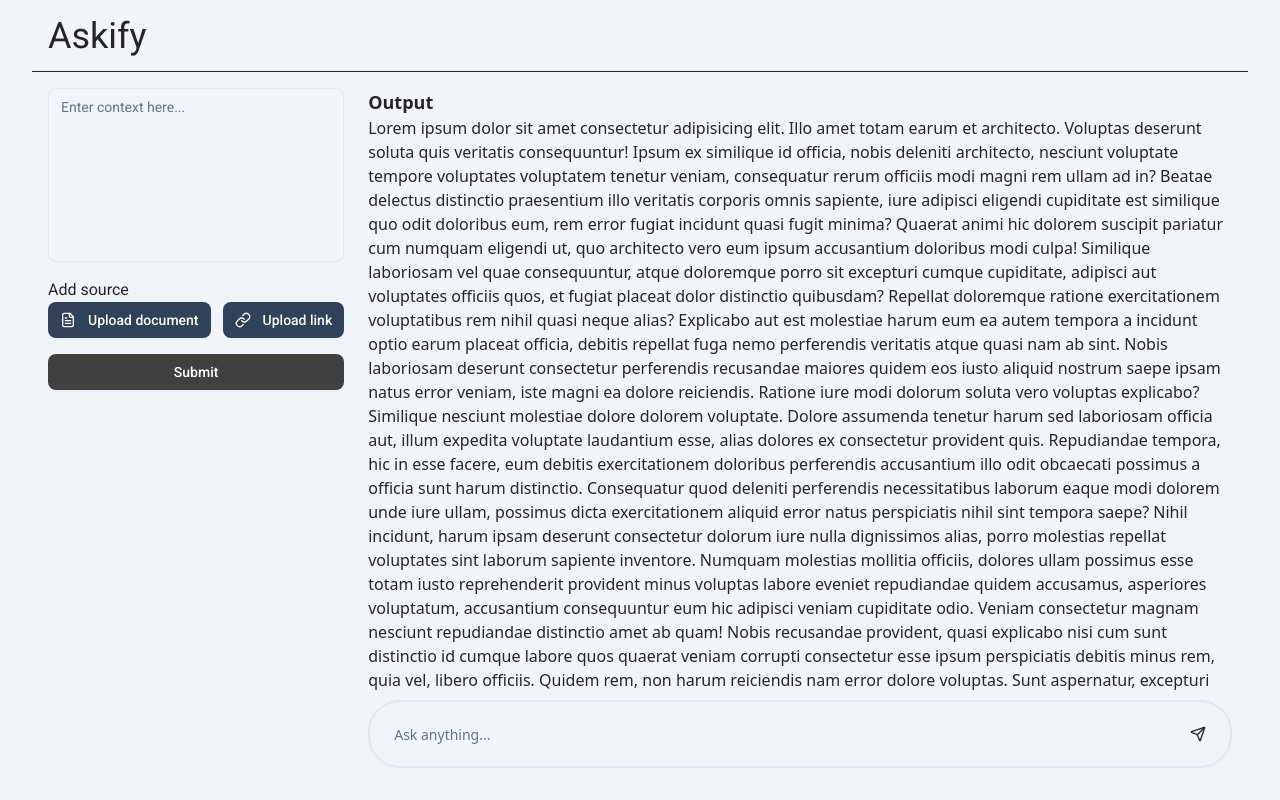
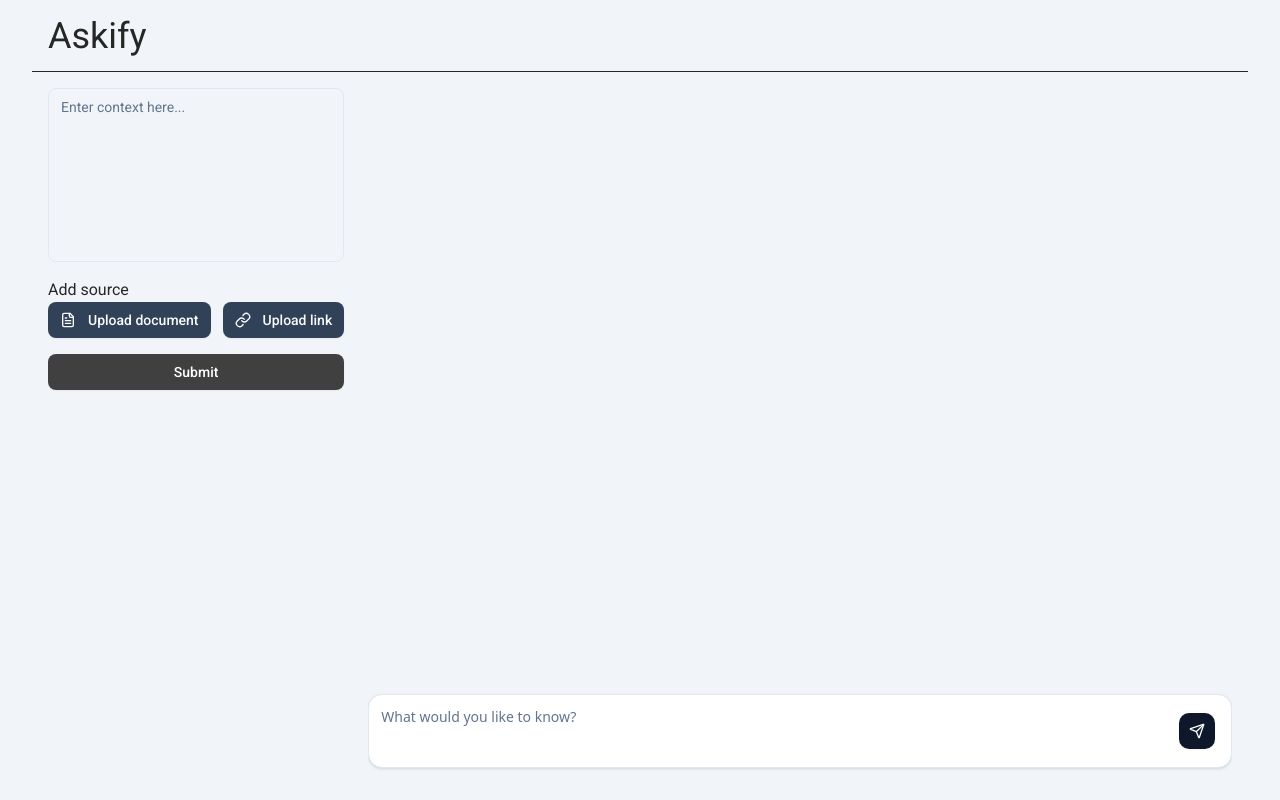
Before and after one commit to Manoj-Kumar-Munda/askify, a Next.js app: page / in a window 1280 px wide. Built offline with nearby package versions, Linux system fonts and the light colour scheme.

Commit message:
feat: integrated vercel ai-elements to the chat interface

```diff
--- a/app/api/chat/route.ts
+++ b/app/api/chat/route.ts
@@ -0,0 +1,78 @@
+import { OpenAIEmbeddings } from "@langchain/openai";
+import { QdrantVectorStore } from "@langchain/qdrant";
+import OpenAI from "openai";
+
+export async function POST(req: Request) {
+  try {
+    const client = new OpenAI({
+      apiKey: process.env.OPENAI_API_KEY,
+    });
+    const { message } = await req.json();
+    const embeddings = new OpenAIEmbeddings({
+      apiKey: process.env.OPENAI_API_KEY,
+      model: "text-embedding-3-large",
+    });
+
+    const vectorStore = await QdrantVectorStore.fromExistingCollection(
+      embeddings,
+      {
+        url: process.env.QDRANT_URL,
+        collectionName: "askify",
+      }
+    );
+
+    const vectorRetriever = vectorStore.asRetriever({
+      k: 3,
+    });
+
+    const relevantChunks = await vectorRetriever.invoke(message);
+
+    const SYSTEM_PROMPT = `You are a helpful assistant. Use the following context to answer the user's question.\n\nContext:\n${relevantChunks.join(
+      "\n"
+    )}\n\nUser's question:\n${message}\n\nAnswer:`;
+
+    const stream = await client.chat.completions.create({
+      model: "gpt-4.1-mini",
+      messages: [
+        {
+          role: "system",
+          content: SYSTEM_PROMPT,
+        },
+        {
+          role: "user",
+          content: message,
+        },
+      ],
+      stream: true,
+    });
+
+    const encoder = new TextEncoder();
+
+    const readableStream = new ReadableStream({
+      async start(controller) {
+        for await (const chunk of stream) {
+          const content = chunk.choices[0].delta.content ?? "";
+          if (content) {
+            const text = encoder.encode(
+              `data: ${JSON.stringify({ content })}\n\n`
+            );
+            controller.enqueue(text);
+          }
+        }
+
+        controller.close();
+      },
+    });
+
+    return new Response(readableStream, {
+      headers: {
+        "Content-Type": "text/event-stream",
+        "Cache-Control": "no-cache",
+        Connection: "keep-alive",
+      },
+    });
+  } catch (error) {
+    console.error("Error parsing request JSON:", error);
+    return new Response("Error processing request", { status: 500 });
+  }
+}
--- a/components/output.tsx
+++ b/components/output.tsx
@@ -1,102 +1,114 @@
 "use client";
-import { Button } from "@/components/ui/button";
-import { Input } from "@/components/ui/input";
-import { Send } from "lucide-react";
 import { useState } from "react";
+import {
+  PromptInput,
+  PromptInputSubmit,
+  PromptInputTextarea,
+  PromptInputToolbar,
+} from "./ai-elements/prompt-input";
+import { Conversation, ConversationContent } from "./ai-elements/conversation";
+import { Message, MessageContent } from "./ai-elements/message";
+import { Response } from "./ai-elements/response";
+
+interface ChatMessage {
+  id: string;
+  role: "user" | "assistant";
+  content: string;
+  timestamp: Date;
+  status?: "sending" | "sent" | "error";
+}
 
 const Output = () => {
   const [chatInput, setChatInput] = useState("");
+  const [messages, setMessages] = useState<ChatMessage[]>([]);
 
-  const handleSend = () => {
-    // Handle send message
+  const handleSend = async (e: React.FormEvent<HTMLFormElement>) => {
+    e.preventDefault();
+    if (!chatInput.trim()) return;
+
+    const userMessage: ChatMessage = {
+      id: Date.now().toString(),
+      role: "user",
+      content: chatInput,
+      timestamp: new Date(),
+    };
+    setMessages((prev) => [...prev, userMessage]);
     setChatInput("");
+    const res = await fetch("/api/chat", {
+      method: "POST",
+      headers: {
+        "Content-Type": "application/json",
+      },
+      body: JSON.stringify({ message: chatInput }),
+    });
+
+    const reader = res.body?.getReader();
+    const decoder = new TextDecoder();
+    let fullResponse = "";
+
+    //assistant message placeholder
+    const assistantMessage: ChatMessage = {
+      id: (Date.now() + 1).toString(),
+      role: "assistant",
+      content: fullResponse,
+      timestamp: new Date(),
+    };
+    setMessages((prev) => [...prev, assistantMessage]);
+
+    while (true) {
+      const { done, value } = (await reader?.read()) ?? {};
+      if (done) break;
+
+      const chunk = decoder.decode(value);
+
+      const lines = chunk.split("\n");
+      for (const line of lines) {
+        if (line.startsWith("data: ")) {
+          const data = JSON.parse(line.slice(6));
+          fullResponse += data.content;
+
+          // Update the streaming message in real-time
+          setMessages((prev) =>
+            prev.map((msg) =>
+              msg.id === assistantMessage.id
+                ? { ...msg, content: fullResponse }
+                : msg
+            )
+          );
+        }
+      }
+    }
   };
 
-  const keyDownHandler = (e: React.KeyboardEvent<HTMLInputElement>) => {
-    if (e.key === "Enter") {
-      e.preventDefault();
-      handleSend();
-      setChatInput("");
-    }
-  };
   return (
     <div className="h-full flex flex-col gap-2 pb-4">
-      <div className="grow overflow-y-auto h-full no-scrollbar">
-        <h2 className="text-lg font-semibold">Output</h2>
-        <p>
-          Lorem ipsum dolor sit amet consectetur adipisicing elit. Illo amet
-          totam earum et architecto. Voluptas deserunt soluta quis veritatis
-          consequuntur! Ipsum ex similique id officia, nobis deleniti
-          architecto, nesciunt voluptate tempore voluptates voluptatem tenetur
-          veniam, consequatur rerum officiis modi magni rem ullam ad in? Beatae
-          delectus distinctio praesentium illo veritatis corporis omnis
-          sapiente, iure adipisci eligendi cupiditate est similique quo odit
-          doloribus eum, rem error fugiat incidunt quasi fugit minima? Quaerat
-          animi hic dolorem suscipit pariatur cum numquam eligendi ut, quo
-          architecto vero eum ipsum accusantium doloribus modi culpa! Similique
-          laboriosam vel quae consequuntur, atque doloremque porro sit excepturi
-          cumque cupiditate, adipisci aut voluptates officiis quos, et fugiat
-          placeat dolor distinctio quibusdam? Repellat doloremque ratione
-          exercitationem voluptatibus rem nihil quasi neque alias? Explicabo aut
-          est molestiae harum eum ea autem tempora a incidunt optio earum
-          placeat officia, debitis repellat fuga nemo perferendis veritatis
-          atque quasi nam ab sint. Nobis laboriosam deserunt consectetur
-          perferendis recusandae maiores quidem eos iusto aliquid nostrum saepe
-          ipsam natus error veniam, iste magni ea dolore reiciendis. Ratione
-          iure modi dolorum soluta vero voluptas explicabo? Similique nesciunt
-          molestiae dolore dolorem voluptate. Dolore assumenda tenetur harum sed
-          laboriosam officia aut, illum expedita voluptate laudantium esse,
-          alias dolores ex consectetur provident quis. Repudiandae tempora, hic
-          in esse facere, eum debitis exercitationem doloribus perferendis
-          accusantium illo odit obcaecati possimus a officia sunt harum
-          distinctio. Consequatur quod deleniti perferendis necessitatibus
-          laborum eaque modi dolorem unde iure ullam, possimus dicta
-          exercitationem aliquid error natus perspiciatis nihil sint tempora
-          saepe? Nihil incidunt, harum ipsam deserunt consectetur dolorum iure
-          nulla dignissimos alias, porro molestias repellat voluptates sint
-          laborum sapiente inventore. Numquam molestias mollitia officiis,
-          dolores ullam possimus esse totam iusto reprehenderit provident minus
-          voluptas labore eveniet repudiandae quidem accusamus, asperiores
-          voluptatum, accusantium consequuntur eum hic adipisci veniam
-          cupiditate odio. Veniam consectetur magnam nesciunt repudiandae
-          distinctio amet ab quam! Nobis recusandae provident, quasi explicabo
-          nisi cum sunt distinctio id cumque labore quos quaerat veniam corrupti
-          consectetur esse ipsum perspiciatis debitis minus rem, quia vel,
-          libero officiis. Quidem rem, non harum reiciendis nam error dolore
-          voluptas. Sunt aspernatur, excepturi commodi enim reprehenderit
-          inventore est asperiores? Consequuntur nam doloribus ipsa quaerat, cum
-          omnis dolorem consectetur, nostrum laudantium deserunt aspernatur
-          repellendus magnam ducimus officiis iusto recusandae cumque debitis
-          commodi voluptatem labore in harum quas dolorum. Consequatur sed
-          doloremque fugiat! Molestias adipisci cupiditate nihil repellat earum
-          animi quae, sed sunt reiciendis officia, sequi porro, necessitatibus
-          culpa ad! Unde repudiandae dicta ex rem eum! Consequatur iure
-          inventore qui ipsa vero, dolore in itaque ex placeat dicta possimus
-          laborum explicabo velit maiores impedit corporis magnam quos molestias
-          consectetur officiis odit quis rem alias dolorem. Illo facilis alias
-          ab sapiente quae? Quisquam architecto explicabo voluptates quidem,
-          eius fugit, dicta, ad asperiores excepturi quas modi dignissimos. At
-          nemo esse exercitationem, facilis suscipit assumenda magni recusandae
-          distinctio vitae! Neque nobis maxime officia numquam aspernatur ipsam?
-          Laboriosam nisi vitae rem natus sunt ipsa ipsum quaerat sequi? Fuga
-          laudantium ullam explicabo ipsam nihil, animi quam libero labore
-          adipisci deserunt quod. Distinctio nesciunt maiores doloremque maxime
-          officia!
-        </p>
-      </div>
+      <Conversation className="grow overflow-y-auto h-full no-scrollbar">
+        <ConversationContent>
+          {messages.map((message) => (
+            <Message key={message.id} from={message.role}>
+              <MessageContent>
+                <Response>{message.content}</Response>
+              </MessageContent>
+            </Message>
+          ))}
+        </ConversationContent>
+      </Conversation>
 
-      <form className="flex gap-2 items-center border-2 focus-within:border-neutral-800 p-3 rounded-4xl">
-        <Input
-          className="border-none outline-none focus-visible:ring-0 outline-0 shadow-none"
+      <PromptInput onSubmit={handleSend} className="mt-4 relative">
+        <PromptInputTextarea
+          onChange={(e) => {
+            setChatInput(e.target.value);
+          }}
           value={chatInput}
-          onChange={(e) => setChatInput(e.target.value)}
-          placeholder="Ask anything..."
-          onKeyDown={keyDownHandler}
         />
-        <Button className="shadow-none rounded-full size-10 text-white bg-transparent hover:bg-gray-200 transition-colors" onClick={handleSend}>
-          <Send className="text-neutral-800" size={64} />
-        </Button>
-      </form>
+        <PromptInputToolbar>
+          <PromptInputSubmit
+            className="absolute right-4 top-1/2 -translate-y-1/2"
+            disabled={false}
+            status={"ready"}
+          />
+        </PromptInputToolbar>
+      </PromptInput>
     </div>
   );
 };
```
